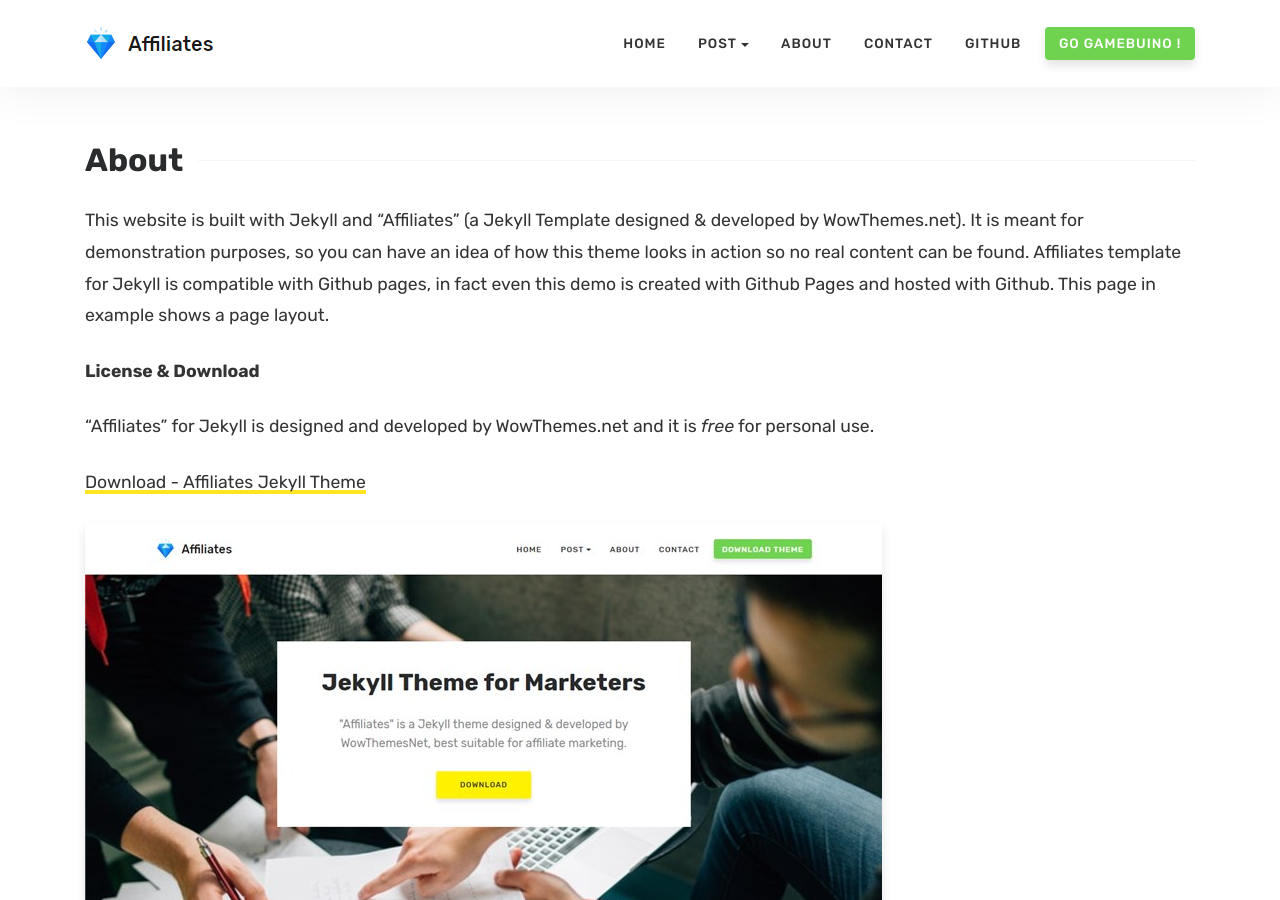
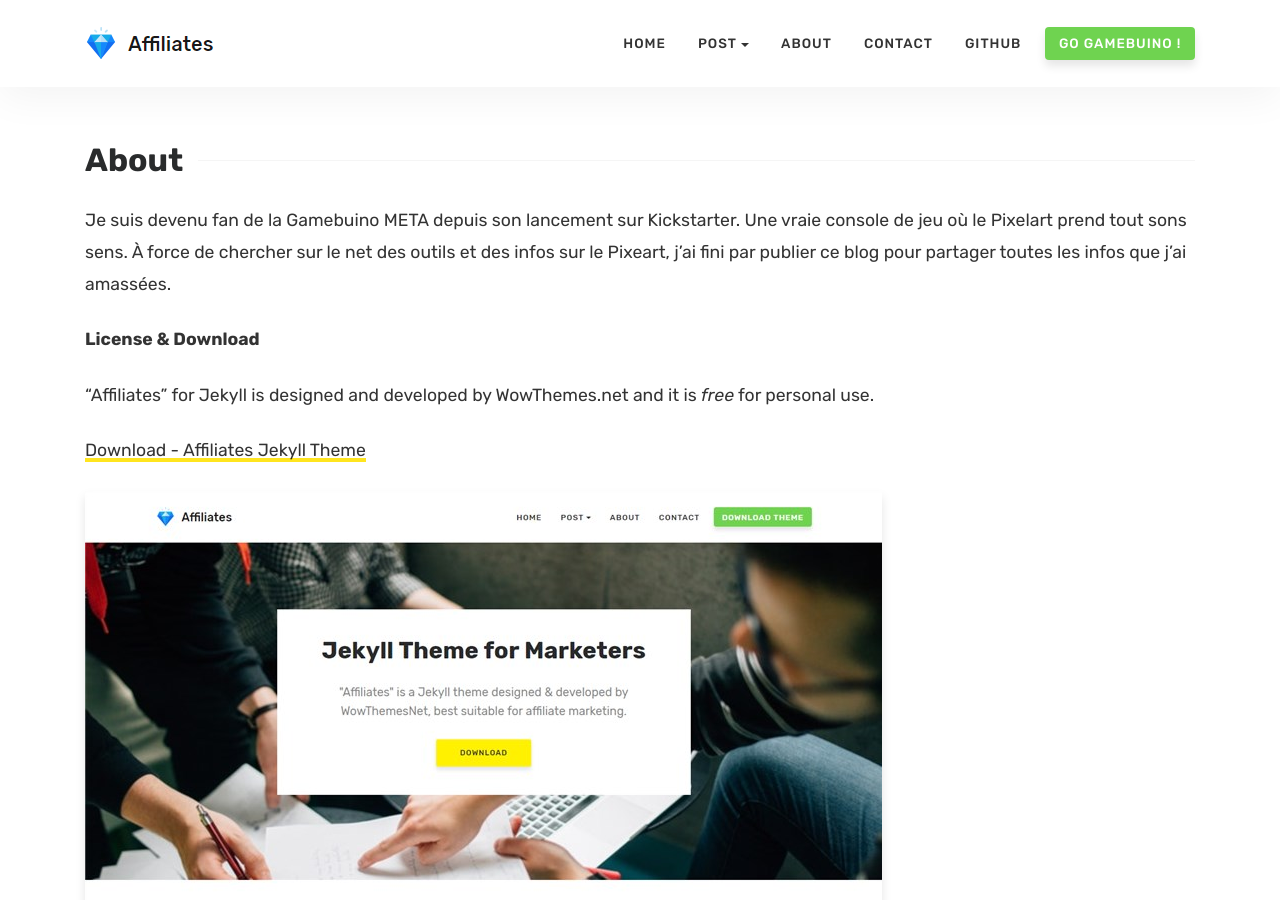
Before and after one commit to Maxibuino/PixBuino, a Jekyll site: the page built from about.md, in a window 1280 px wide and 900 px high. Built offline with Jekyll 4.4.1, drawn with Linux system fonts in a browser that asks for light colours.

Commit message:
Update about.md

```diff
--- a/about.md
+++ b/about.md
@@ -1,10 +1,9 @@
 ---
 layout: page
 title: About
-comments: true
 ---
 
-This website is built with Jekyll and "Affiliates" (a Jekyll Template designed & developed by WowThemes.net). It is meant for demonstration purposes, so you can have an idea of how this theme looks in action so no real content can be found. Affiliates template for Jekyll is compatible with Github pages, in fact even this demo is created with Github Pages and hosted with Github. This page in example shows a page layout.
+Je suis devenu fan de la Gamebuino META depuis son lancement sur Kickstarter. Une vraie console de jeu où le Pixelart prend tout sons sens. À force de chercher sur le net des outils et des infos sur le Pixeart, j'ai fini par publier ce blog pour partager toutes les infos que j'ai amassées.
 
 **License & Download**
 
```
